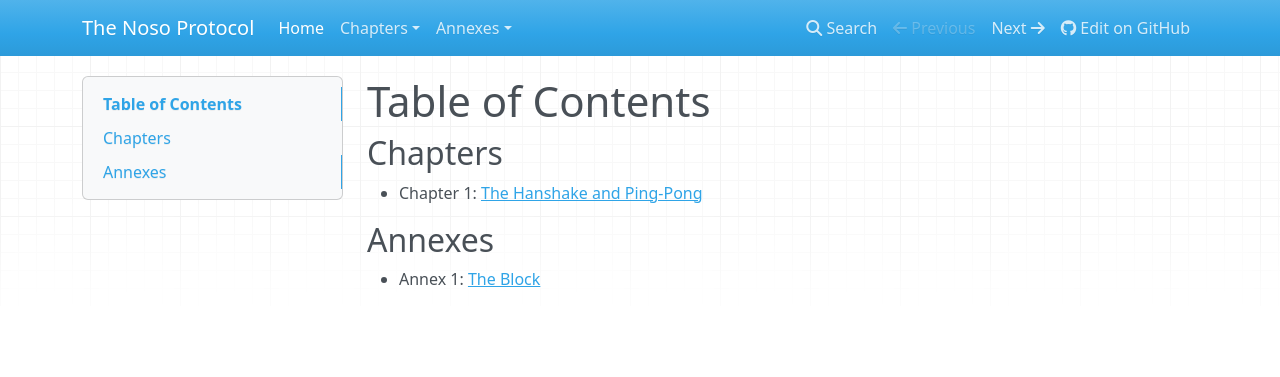
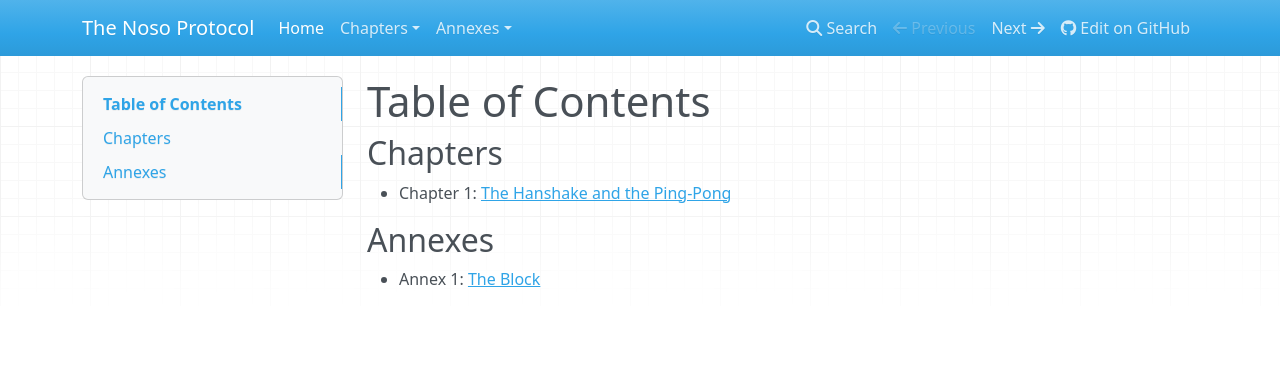
Before and after one commit to Friends-Of-Noso/The-Protocol, an MkDocs documentation site: the page built from docs/index.md, in a window 1280 px wide. Shown: the top 377 px of the page. Built offline with MkDocs 1.6.1, drawn with Linux system fonts in a browser that asks for light colours; nearby versions of some CDN libraries.

Commit message:
docs: Making Chapter 1's title consistent

```diff
--- a/docs/index.md
+++ b/docs/index.md
@@ -2,7 +2,7 @@
 
 ## Chapters
 
-- Chapter 1: [The Hanshake and Ping-Pong](chapter_01.md)
+- Chapter 1: [The Hanshake and the Ping-Pong](chapter_01.md)
 
 ## Annexes
 
```
Also changed, not shown: docs/chapter_01.md (+1 -1 lines).
